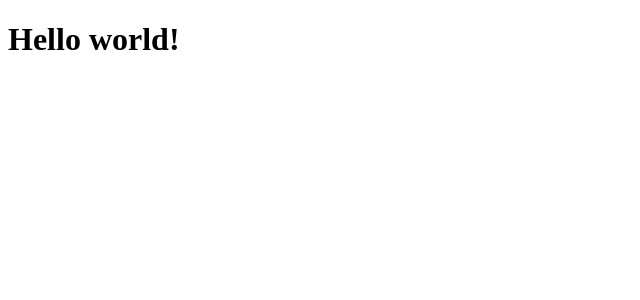
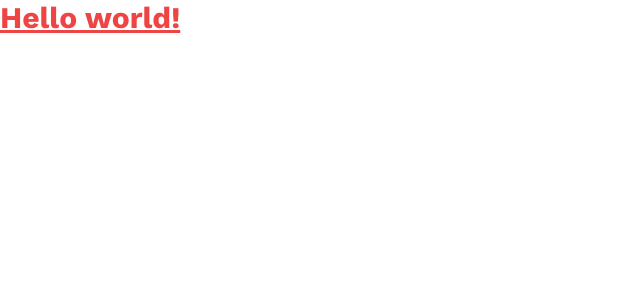
Before and after one commit to addiii4/Adityas-Portfolio, a React (Vite) app: page / in a window 1280 px wide. Shown: the top 300 px of the page, without its empty margins (0-640 px from the left). Built offline with nearby package versions, Linux system fonts and the light colour scheme.

Commit message:
fixed tailwind issue

```diff
--- a/src/App.jsx
+++ b/src/App.jsx
@@ -1,9 +1,11 @@
-import React from "react";
+import "./index.css";
 
 const app = () => {
   return (
     <div>
-      <h1 className="text-3xl font-bold underline">Hello world!</h1>
+      <h1 className="text-3xl font-bold underline text-red-500">
+        Hello world!
+      </h1>
     </div>
   );
 };
--- a/src/main.jsx
+++ b/src/main.jsx
@@ -1,4 +1,4 @@
 import ReactDOM from 'react-dom/client';
-import App from './App';
+import App from './app';
 
 ReactDOM.createRoot(document.getElementById('root')).render(<App />);
```
